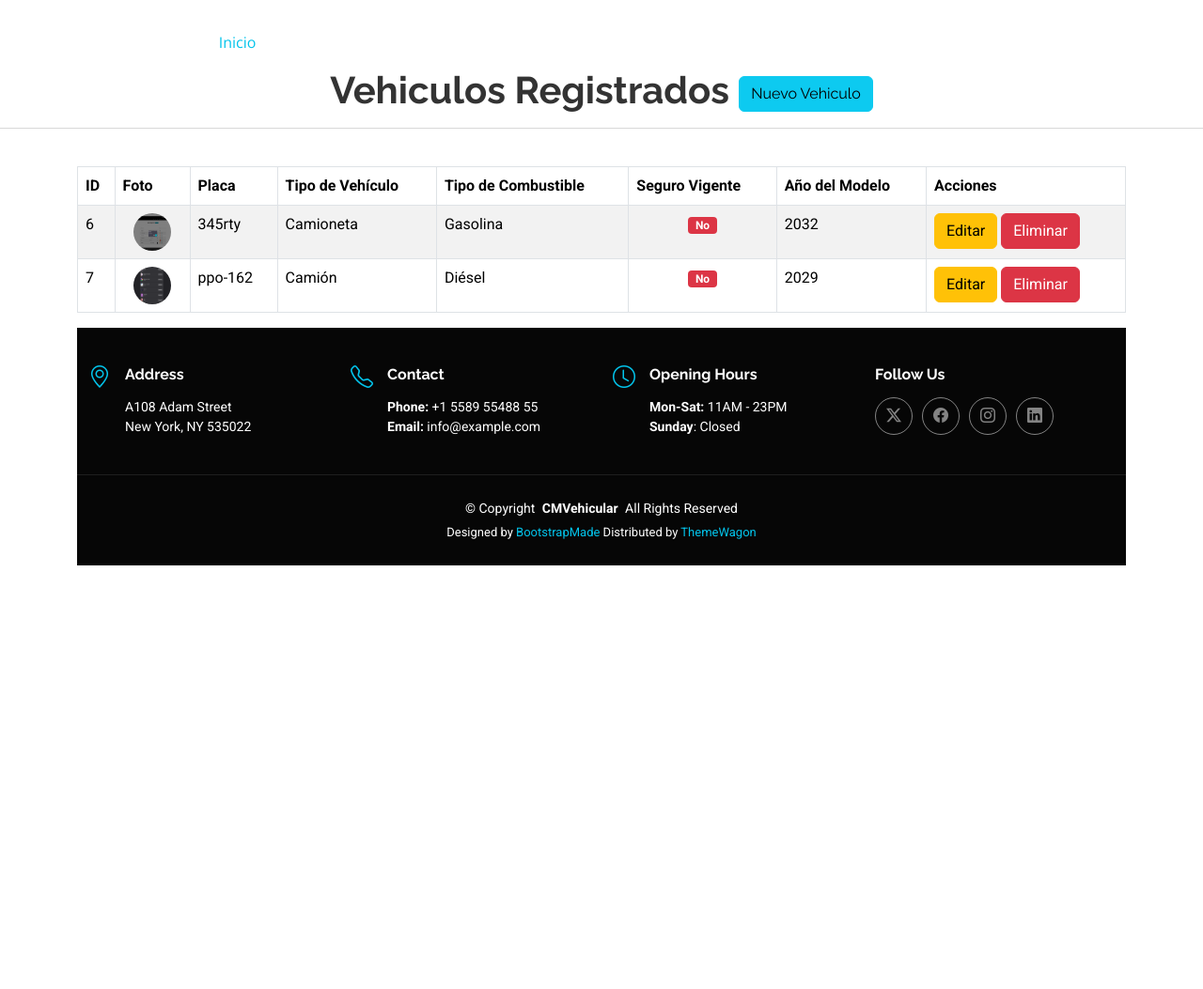
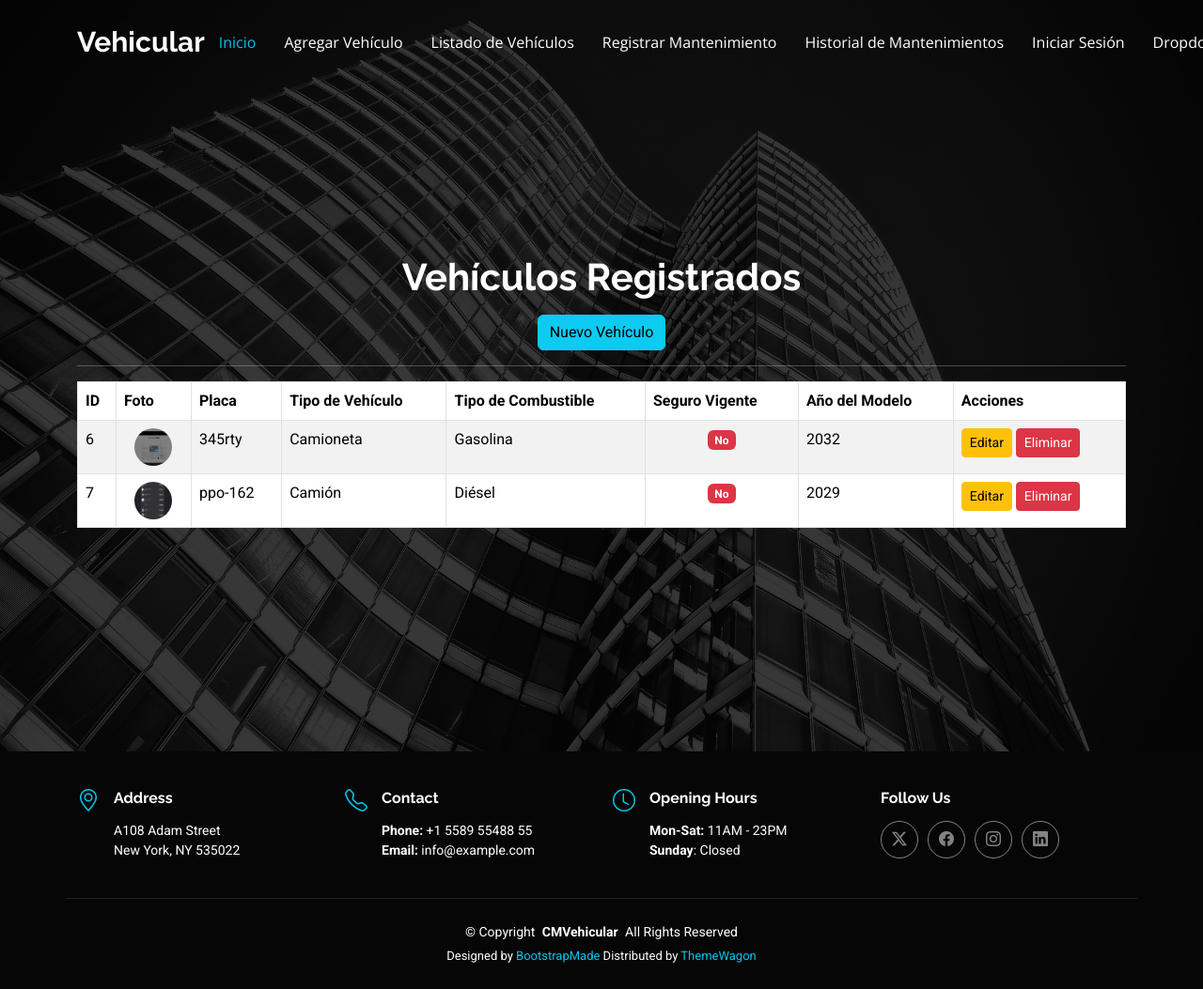
Before and after one commit to carlos00012/CMVehicular, a Django app: page /listadoVehiculos/ in a window 1280 px wide. Shown: the whole page at 94% size. Before the commit the page ends 602 px from the top, so only its background shows below. Run offline with Django 5.2, Linux system fonts and the light colour scheme; data comes from the database, SQL or seed files in the repository; some libraries are stand-ins or nearby versions.

Commit message:
mejorar diseño y estructura de las plantillas de listado de mantenimientos y vehículos

```diff
--- a/Flota/templates/listadoMantenimientos.html
+++ b/Flota/templates/listadoMantenimientos.html
@@ -1,5 +1,5 @@
 {% extends 'plantillaPrincipal.html' %}
-{% load static %}
+
 {% block contenido %}
 <div class="container mt-5">
 
--- a/Flota/templates/listadoVehiculos.html
+++ b/Flota/templates/listadoVehiculos.html
@@ -1,23 +1,28 @@
 {% extends "./plantillaPrincipal.html" %}
 {% load static %}
+
 {% block contenido %}
 
-    <center>
-        <br>
-        <br>
-        <br>
-        <h1><b>Vehiculos Registrados</b>
-            <a href="/nuevoVehiculo/" class="btn btn-info">
+<main class="main">
+
+  <section id="hero" class="hero section dark-background">
+    <img src="{% static 'assets/img/hero-bg.jpg' %}" class="hero-bg" alt="" data-aos="fade-in">
+
+    <div class="container">
+
+      <div class="text-center mt-5">
+        <h1><b>Vehículos Registrados</b></h1>
+        <a href="/nuevoVehiculo/" class="btn btn-info mt-2">
           <i class="icon-plus-circle"></i>
-                Nuevo Vehiculo
+          Nuevo Vehículo
         </a>
-        </h1>
+      </div>
+
       <hr>
-    </center>
-    <br>
-    <div class="container">
+
       <div class="row">
         <div class="col-md-12">
+
           <table id="tbl_vehiculos" class="table table-striped table-bordered">
             <thead>
               <tr>
@@ -31,41 +36,62 @@
                 <th>Acciones</th>
               </tr>
             </thead>
+
             <tbody>
               {% for vehiculoTemporal in misvehiculos %}
               <tr>
                 <td>{{ vehiculoTemporal.id }}</td>
+
                 <td class="text-center" style="width: 80px;">
                   {% if vehiculoTemporal.foto %}
                     <a href="{{ vehiculoTemporal.foto.url }}" target="_blank">
-                                        <img src="{{ vehiculoTemporal.foto.url }}" style="height:40px; width:40px; border-radius:50%;">
+                      <img src="{{ vehiculoTemporal.foto.url }}"
+                           style="height:40px; width:40px; border-radius:50%;">
                     </a>
                   {% else %}
                     <b>N/A</b>
                   {% endif %}
                 </td>
+
                 <td>{{ vehiculoTemporal.placa }}</td>
                 <td>{{ vehiculoTemporal.tipo_vehiculo }}</td>
                 <td>{{ vehiculoTemporal.tipo_combustible }}</td>
+
                 <td class="text-center">
                   {% if vehiculoTemporal.seguro_vigente %}
-                                        <span class="badge bg-success" style="color: white; background-color: #198754; padding: 3px 8px; border-radius: 4px;">Sí</span>
+                    <span class="badge bg-success">Sí</span>
                   {% else %}
-                                        <span class="badge bg-danger" style="color: white; background-color: #dc3545; padding: 3px 8px; border-radius: 4px;">No</span>
+                    <span class="badge bg-danger">No</span>
                   {% endif %}
                 </td>
+
                 <td>{{ vehiculoTemporal.anio_modelo }}</td>
+
                 <td>
-                                    <a href="" class="btn btn-warning"> Editar</a>
-                                    <a href="/eliminarVehiculo/{{ vehiculoTemporal.id }}" class="btn btn-danger"> Eliminar</a>
+                  <a href="#" class="btn btn-warning btn-sm">Editar</a>
+                  <a href="/eliminarVehiculo/{{ vehiculoTemporal.id }}"
+                     class="btn btn-danger btn-sm"
+                     onclick="return confirm('¿Seguro que deseas eliminar?');">
+                    Eliminar
+                  </a>
                 </td>
               </tr>
               {% endfor %}
             </tbody>
+
           </table>
+
         </div>
       </div>
+
+    </div>
+  </section>
+
+</main>
+
+<!-- DataTables script (mejor fuera del layout visual) -->
 <script>
+document.addEventListener("DOMContentLoaded", function () {
   new DataTable('#tbl_vehiculos', {
     layout: {
       topStart: {
@@ -73,5 +99,7 @@ new DataTable('#tbl_vehiculos', {
       }
     }
   });
+});
 </script>
+
 {% endblock %}
```
Lines whose indentation alone changed are shown as unchanged.
